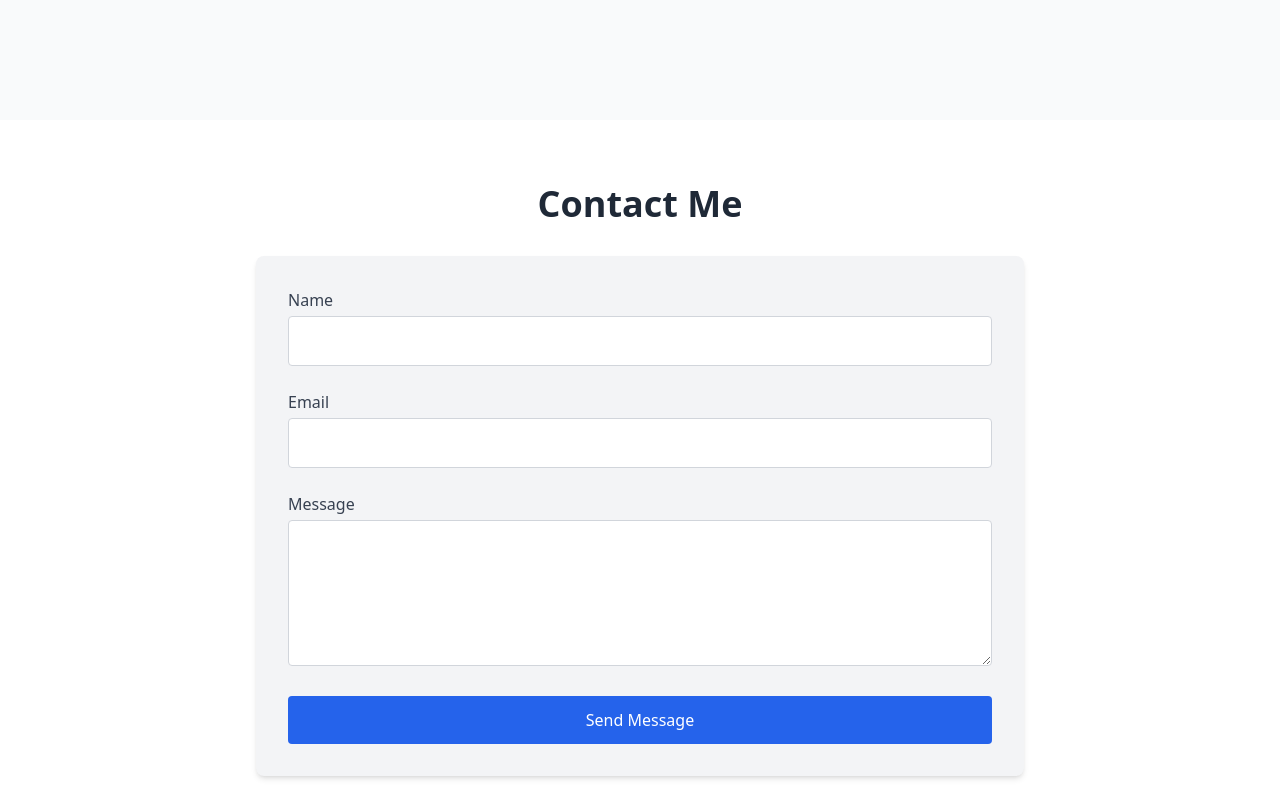
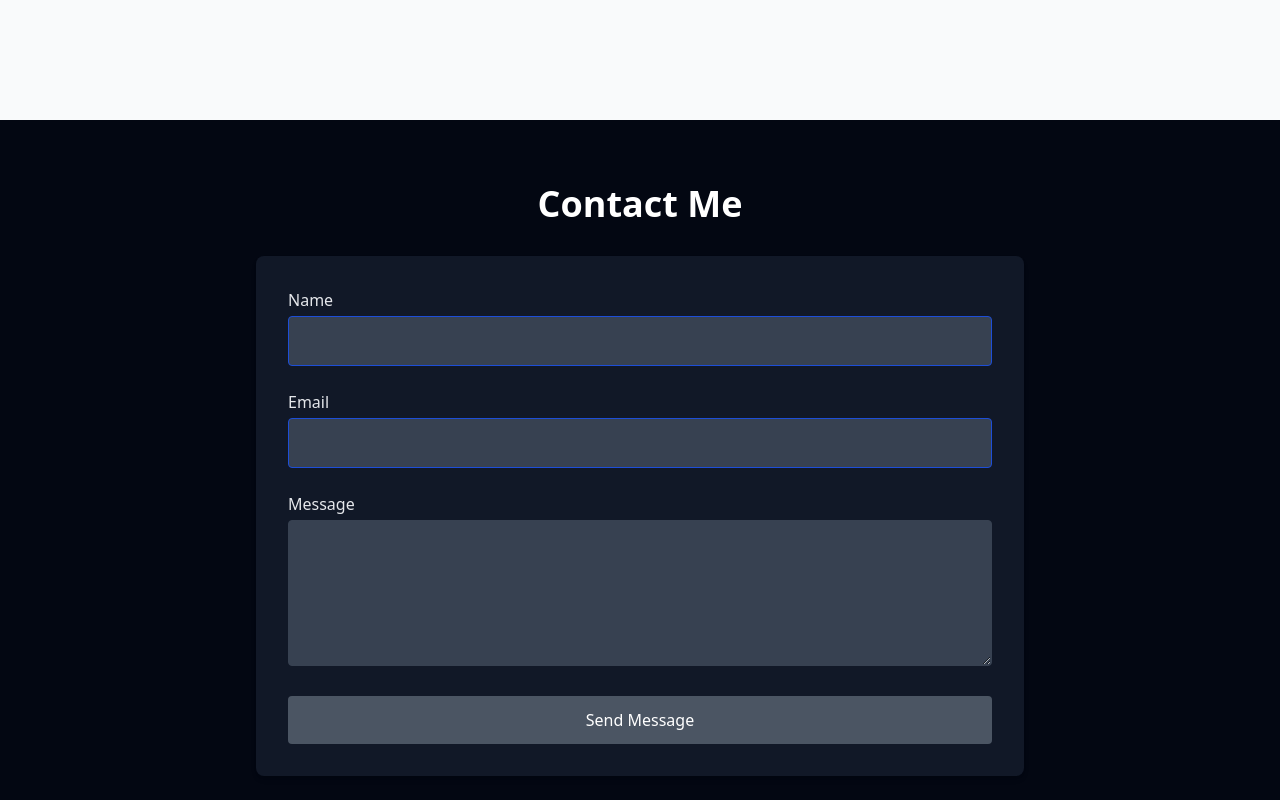
Before and after one commit to Mr-Samad3011/Portfolio, a React (Vite) app: page / in a window 1280 px wide. Shown: the part 3880-4680 px from the top of the page. Built offline with nearby package versions, Linux system fonts and the light colour scheme.

Commit message:
Update Contact.jsx

```diff
--- a/src/components/Contact.jsx
+++ b/src/components/Contact.jsx
@@ -47,56 +47,56 @@ const Contact = () => {
   return (
     <section
       id="contact"
-      className="w-full min-h-screen px-6 py-16 bg-white dark:bg-gray-900"
+      className="w-full min-h-screen px-6 py-16 bg-gray-950 dark:bg-gray-950"
     >
       <div className="max-w-3xl mx-auto text-center">
-        <h2 className="text-3xl sm:text-4xl font-bold text-gray-800 dark:text-white mb-8">
+        <h2 className="text-3xl sm:text-4xl font-bold text-white mb-8">
           Contact Me
         </h2>
 
         <form
           onSubmit={handleSubmit}
-          className="space-y-6 text-left bg-gray-100 dark:bg-gray-800 p-8 rounded-lg shadow-md"
+          className="space-y-6 text-left bg-gray-900 dark:bg-gray-900 p-8 rounded-lg shadow-md"
         >
           <div>
-            <label className="block text-gray-700 dark:text-gray-300 mb-1">Name</label>
+            <label className="block text-gray-200 mb-1">Name</label>
             <input
               type="text"
               name="name"
               value={form.name}
               onChange={handleChange}
-              className="w-full p-3 rounded bg-white dark:bg-gray-700 border border-gray-300 dark:border-gray-600 text-gray-800 dark:text-white"
+              className="w-full p-3 rounded bg-gray-700 border border-blue-700 text-white"
               required
             />
           </div>
 
           <div>
-            <label className="block text-gray-700 dark:text-gray-300 mb-1">Email</label>
+            <label className="block text-gray-200 mb-1">Email</label>
             <input
               type="email"
               name="email"
               value={form.email}
               onChange={handleChange}
-              className="w-full p-3 rounded bg-white dark:bg-gray-700 border border-gray-300 dark:border-gray-600 text-gray-800 dark:text-white"
+              className="w-full p-3 rounded bg-gray-700 border border-blue-700 text-white"
               required
             />
           </div>
 
           <div>
-            <label className="block text-gray-700 dark:text-gray-300 mb-1">Message</label>
+            <label className="block text-gray-200 mb-1">Message</label>
             <textarea
               name="message"
               rows="5"
               value={form.message}
               onChange={handleChange}
-              className="w-full p-3 rounded bg-white dark:bg-gray-700 border border-gray-300 dark:border-gray-600 text-gray-800 dark:text-white"
+              className="w-full p-3 rounded bg-gray-700 border border-gray-700 text-white"
               required
             ></textarea>
           </div>
 
           <button
             type="submit"
-            className="w-full bg-blue-600 text-white py-3 rounded hover:bg-blue-700 transition disabled:opacity-50"
+            className="w-full bg-gray-600 text-white py-3 rounded hover:bg-blue-700 transition disabled:opacity-50"
             disabled={isSending}
           >
             {isSending ? 'Sending...' : 'Send Message'}
```
